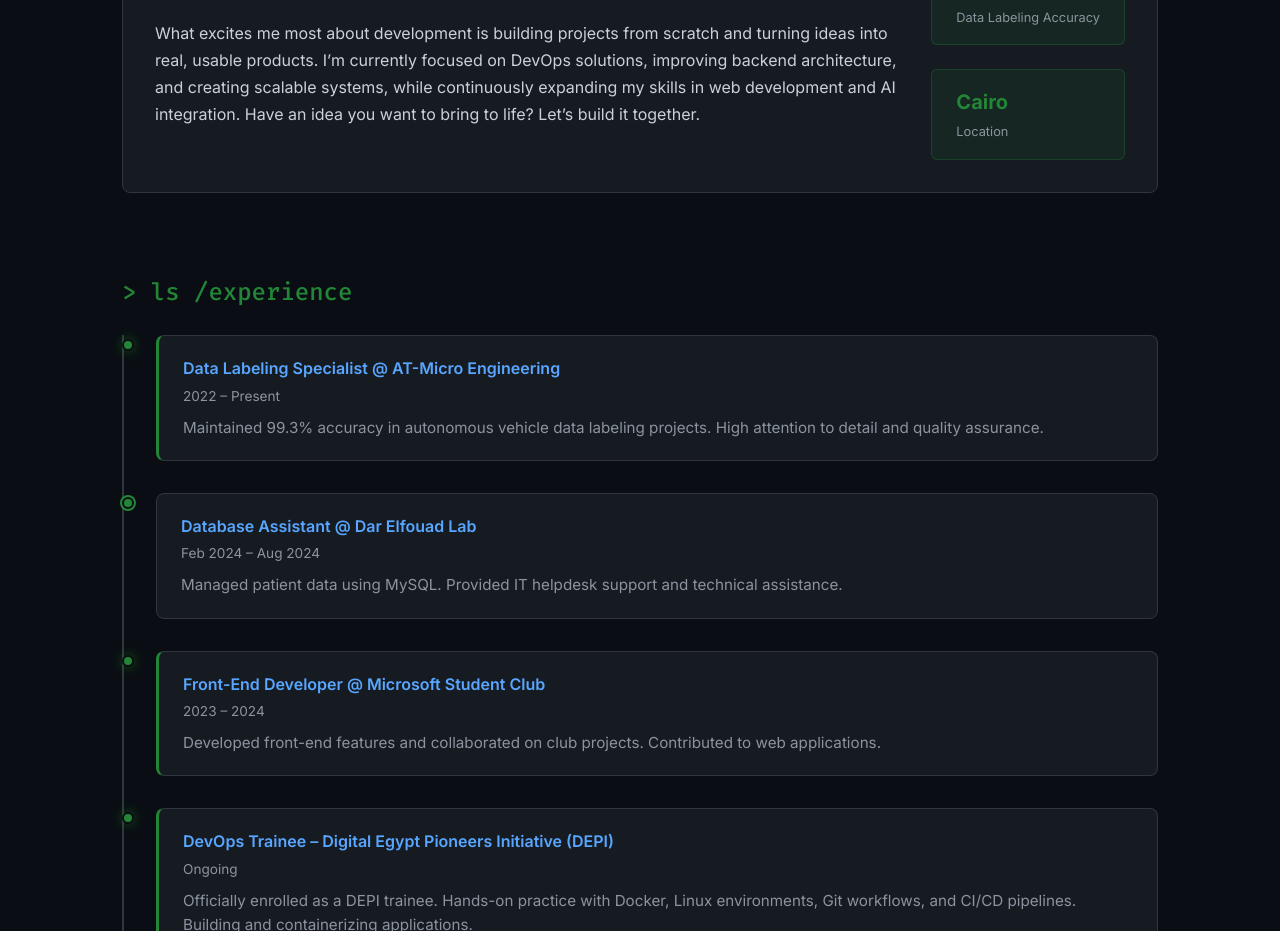
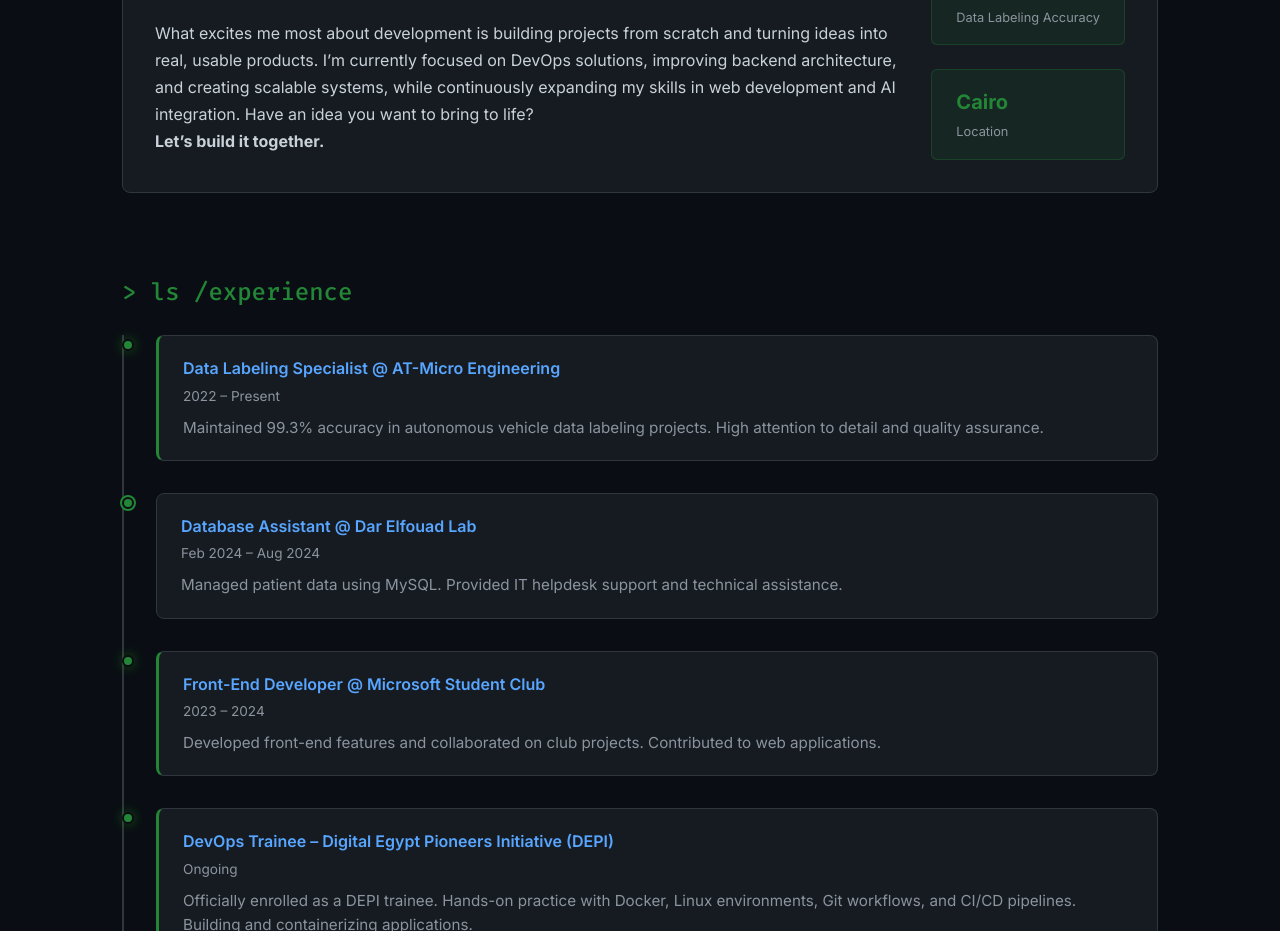
Before and after one commit to KerolisKhalaf/dev-portfolio, an Angular app: page / in a window 1280 px wide. Shown: the part 1080-2011 px from the top of the page. Built offline with nearby package versions, Linux system fonts and the light colour scheme; no server answers.

Commit message:
feat: enhance call-to-action in about section with bold text

```diff
--- a/src/app/features/about/about.ts
+++ b/src/app/features/about/about.ts
@@ -21,7 +21,7 @@ Over the past few years, I’ve worked on several projects including e-commerce
 
 I’m currently focused on DevOps solutions, improving backend architecture, and creating scalable systems, while continuously expanding my skills in web development and AI integration.
 
-Have an idea you want to bring to life? Let’s build it together.
+Have an idea you want to bring to life? <br> <strong>Let’s build it together.</strong>
  </p>
           </div>
           <div class="about-metrics">
```
